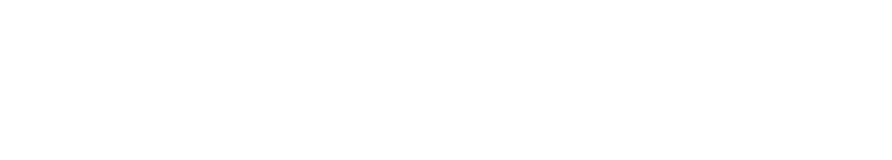
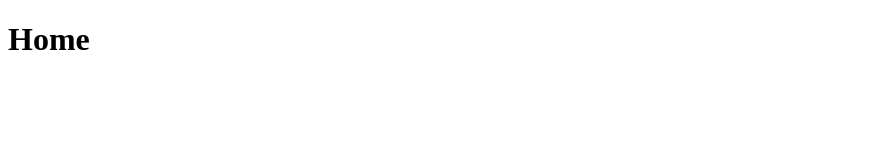
Before and after one commit to Encall/appmhor, a React (Vite) app: page / in a window 1280 px wide. Before the commit this address had no page. Shown: the top 160 px of the page, without its empty margins (0-892 px from the left). Built offline with nearby package versions, Linux system fonts and the light colour scheme.

Commit message:
Update routes and strict mode in tsconfig.json

```diff
--- a/src/App.tsx
+++ b/src/App.tsx
@@ -4,7 +4,6 @@
   ThemeProvider,
   createTheme,
 } from "@mui/material/styles";
-import { BrowserRouter, Routes, Route } from 'react-router-dom'
 import { Navbar } from './components/navbar'
 import SignUpPage from "./pages/signup";
 import { Home } from "./pages/home";
@@ -23,6 +22,7 @@
           <Navbar />
           <Routes>
             <Route path="/signup" element={<SignUpPage />} />
+            <Route path="/" element={<Home />} />
           </Routes>
         </BrowserRouter>
       </ThemeProvider>
--- a/tsconfig.json
+++ b/tsconfig.json
@@ -15,7 +15,7 @@
     "jsx": "react-jsx",
 
     /* Linting */
-    "strict": true,
+    "strict": false,
     "noUnusedLocals": false,
     "noUnusedParameters": true,
     "noFallthroughCasesInSwitch": true
```
